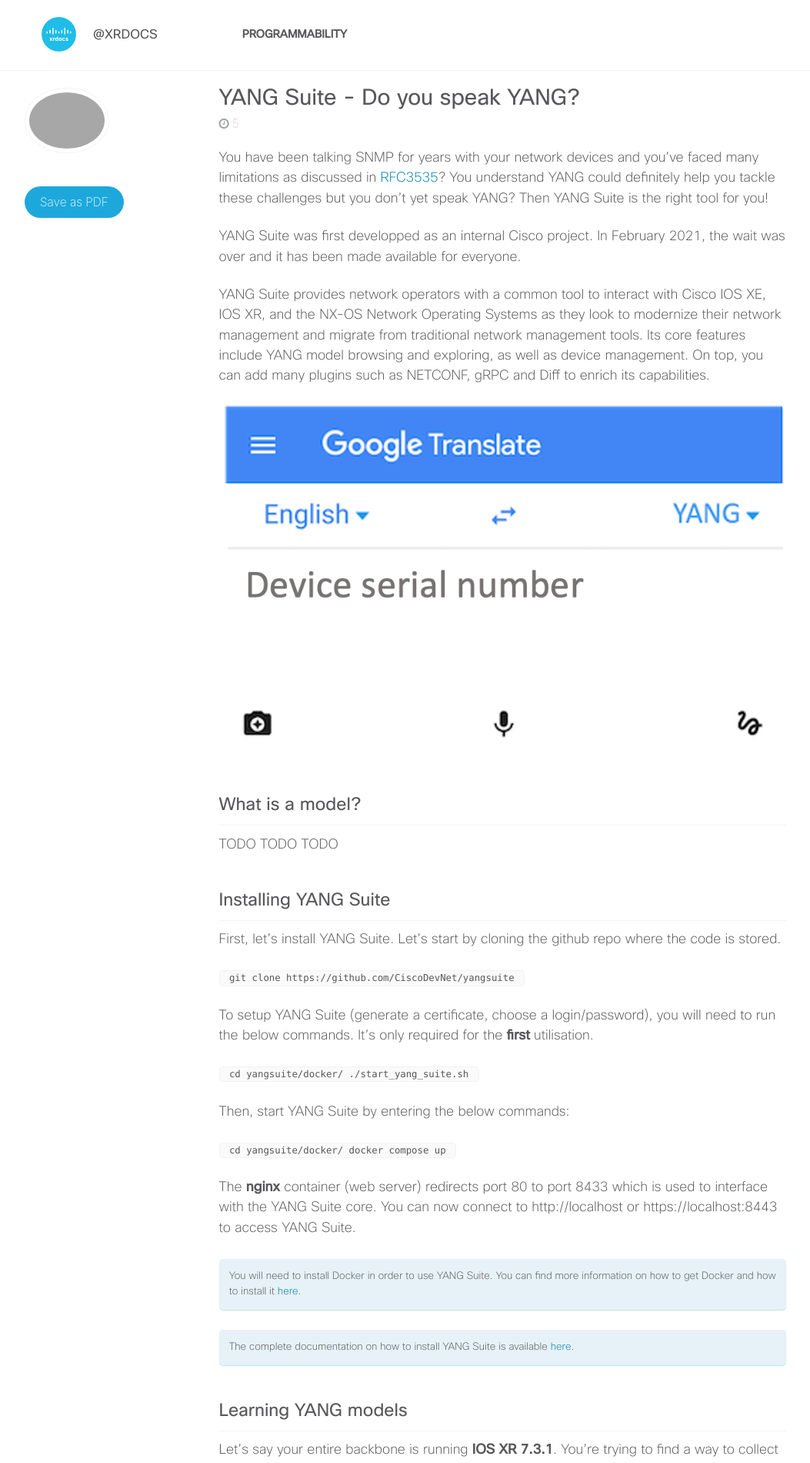
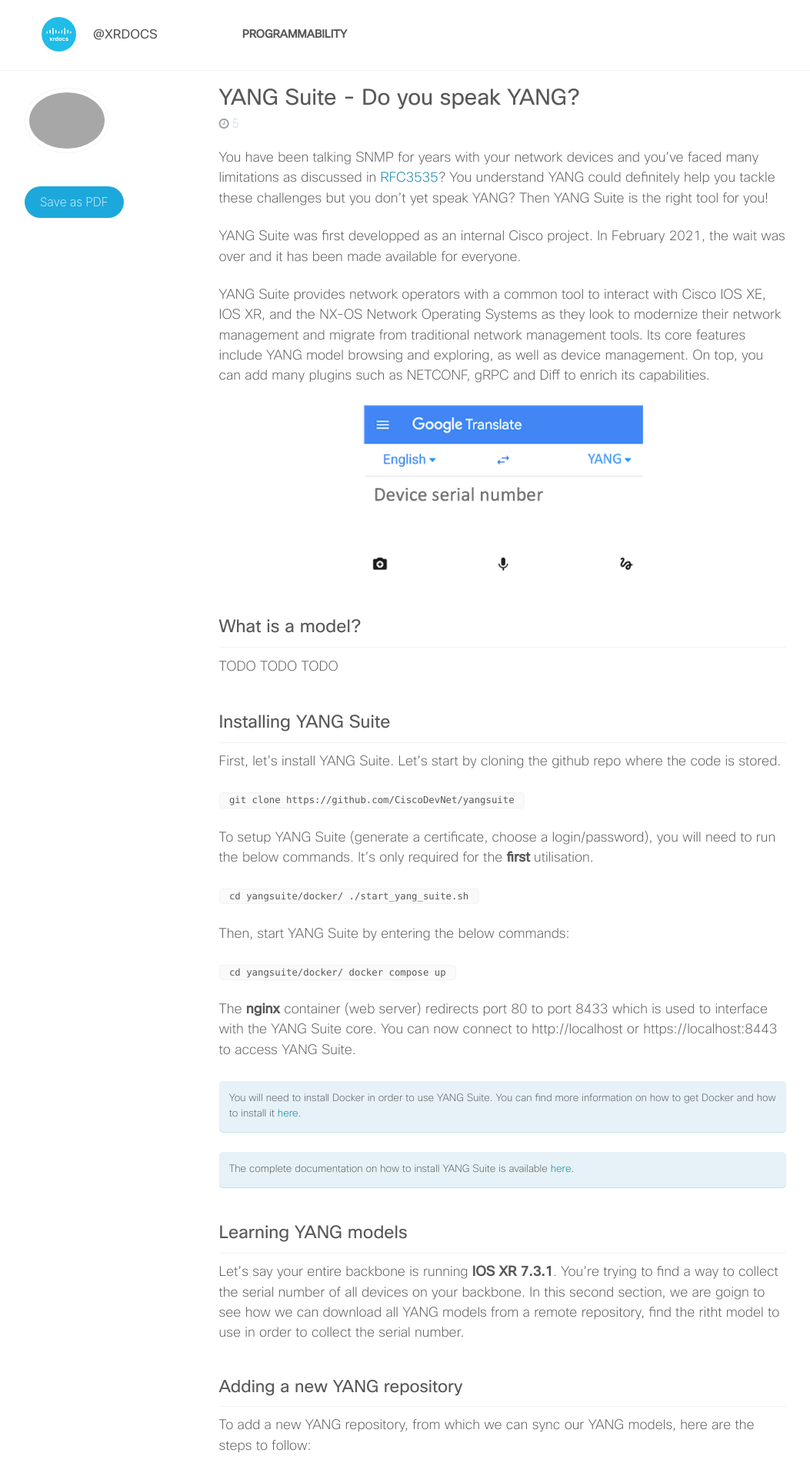
Before and after one commit to xrdocs/programmability, a Jekyll site: the page built from _tutorials/do-you-speak-yang.md, in a window 1280 px wide. Shown: the top 1900 px of the page at 77% size, without its empty margins (12-1065 px from the left). Built offline with Jekyll 4.4.1, drawn with Linux system fonts in a browser that asks for light colours; comment, search, counter and statistics services are not loaded.

```diff
--- a/_tutorials/do-you-speak-yang.md
+++ b/_tutorials/do-you-speak-yang.md
@@ -21,7 +21,7 @@ YANG Suite was first developped as an internal Cisco project. In February 2021,
 
 YANG Suite provides network operators with a common tool to interact with Cisco IOS XE, IOS XR, and the NX-OS Network Operating Systems as they look to modernize their network management and migrate from traditional network management tools. Its core features include YANG model browsing and exploring, as well as device management. On top, you can add many plugins such as NETCONF, gRPC and Diff to enrich its capabilities.
 
-![English YANG translate_5.png]({{site.baseurl}}/images/English YANG translate_5.png){: .align-center}
+![English YANG translate_5.png]({{site.baseurl}}/images/English YANG translate_5.png){: .align-center}{:height="50%" width="50%"}
 
 # What is a model?
 
```
